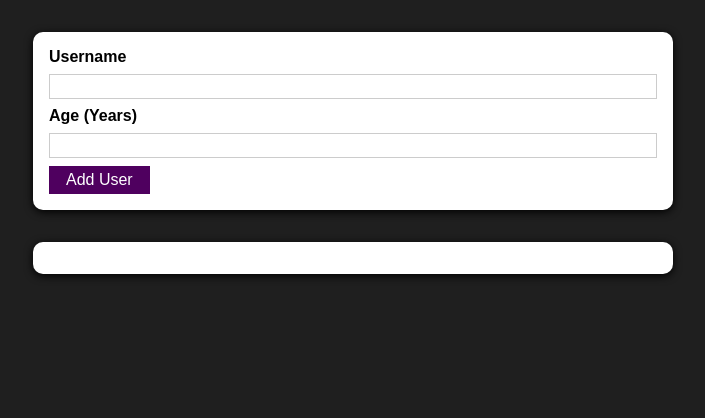
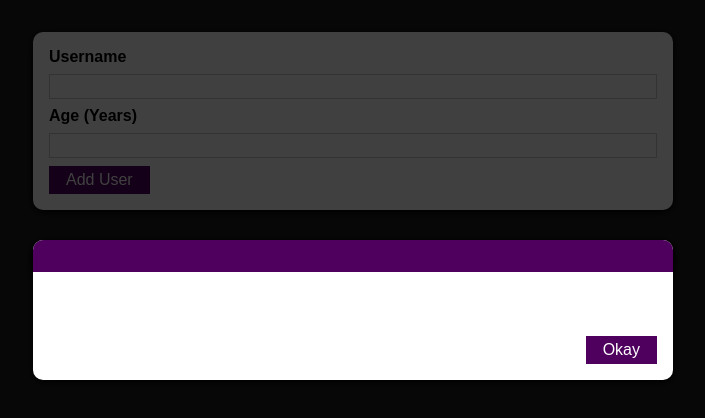
Before and after one commit to tajmalnas/overlay_in_react, a React (Create React App) app: page / in a window 1280 px wide. Shown: the top 418 px of the page, without its empty margins (287-992 px from the left). Built offline with nearby package versions, Linux system fonts and the light colour scheme.

Commit message:
made overlay component or Error-Modal component

```diff
--- a/public/index.html
+++ b/public/index.html
@@ -2,14 +2,13 @@
 <html lang="en">
   <head>
     <meta charset="utf-8" />
-    <link rel="icon" href="%PUBLIC_URL%/favicon.ico" />
     <meta name="viewport" content="width=device-width, initial-scale=1" />
     <meta name="theme-color" content="#000000" />
     <meta
       name="description"
       content="Web site created using create-react-app"
     />
-    <link rel="apple-touch-icon" href="%PUBLIC_URL%/logo192.png" />
+    <!-- <link rel="apple-touch-icon" href="%PUBLIC_URL%/logo192.png" /> -->
     <!--
       manifest.json provides metadata used when your web app is installed on a
       user's mobile device or desktop. See https://developers.google.com/web/fundamentals/web-app-manifest/
--- /dev/null
+++ b/src/components/UI/ErrorModal.js
@@ -0,0 +1,25 @@
+import React from 'react'
+import Button from './Button'
+import Card from './Card'
+import styles from './ErrorModal.module.css'
+
+const ErrorModal = (props) => {
+  return (
+    <div>
+        <div className={styles.backdrop}/>
+    <Card className={styles.modal}>
+        <header className={styles.header}>
+            <h2>{props.title}</h2>
+        </header>
+        <div className={styles.content}>
+            <p>{props.message}</p>
+        </div>
+        <footer className={styles.actions}>
+            <Button>Okay</Button>
+        </footer>
+    </Card>
+    </div>
+  )
+}
+
+export default ErrorModal
--- /dev/null
+++ b/src/components/UI/ErrorModal.module.css
@@ -0,0 +1,45 @@
+.backdrop {
+    position: fixed;
+    top: 0;
+    left: 0;
+    width: 100%;
+    height: 100vh;
+    z-index: 10;
+    background: rgba(0, 0, 0, 0.75);
+  }
+
+  .modal {
+    position: fixed;
+    top: 30vh;
+    left: 10%;
+    width: 80%;
+    z-index: 100;
+    overflow: hidden;
+  }
+
+  .header {
+    background: #4f005f;
+    padding: 1rem;
+  }
+
+  .header h2 {
+    margin: 0;
+    color: white;
+  }
+
+  .content {
+    padding: 1rem;
+  }
+
+  .actions {
+    padding: 1rem;
+    display: flex;
+    justify-content: flex-end;
+  }
+
+  @media (min-width: 768px) {
+    .modal {
+      left: calc(50% - 20rem);
+      width: 40rem;
+    }
+  }
--- a/src/components/User/AddUsers.js
+++ b/src/components/User/AddUsers.js
@@ -1,6 +1,7 @@
 import React, { useState } from 'react'
 import Button from '../UI/Button';
 import Card from '../UI/Card';
+import ErrorModal from '../UI/ErrorModal';
 import styles from './AddUser.module.css'
 
 const AddUser = (props) => {
@@ -9,6 +10,7 @@
     const addUserHandler=(event)=>{
         event.preventDefault();
         if(enteredUsername.trim().length === 0 || enteredAge.trim().length === 0){
+
             return;
         }
         if(+enteredAge <1){ //this enterAge Was strin but this + made it number
@@ -30,6 +32,8 @@
     }
 
     return (
+    <div>
+    <ErrorModal/>
     <Card className={styles.input} >
         <form onSubmit={addUserHandler}>
             <label htmlFor='username'>Username</label>
@@ -39,6 +43,7 @@
             <Button type='submit'>Add User</Button>
         </form>
     </Card>
+    </div>
   )
 }
 
```
